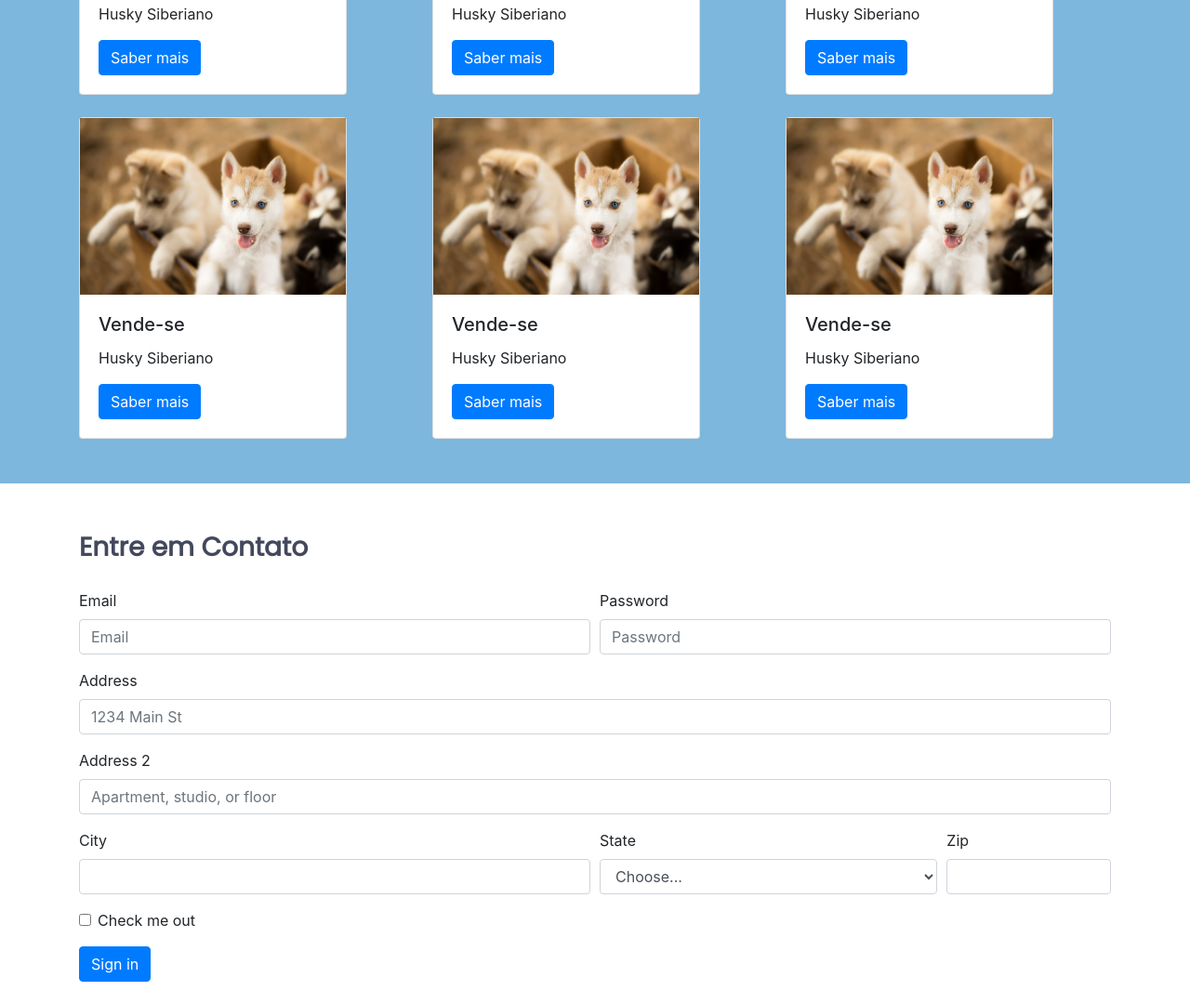
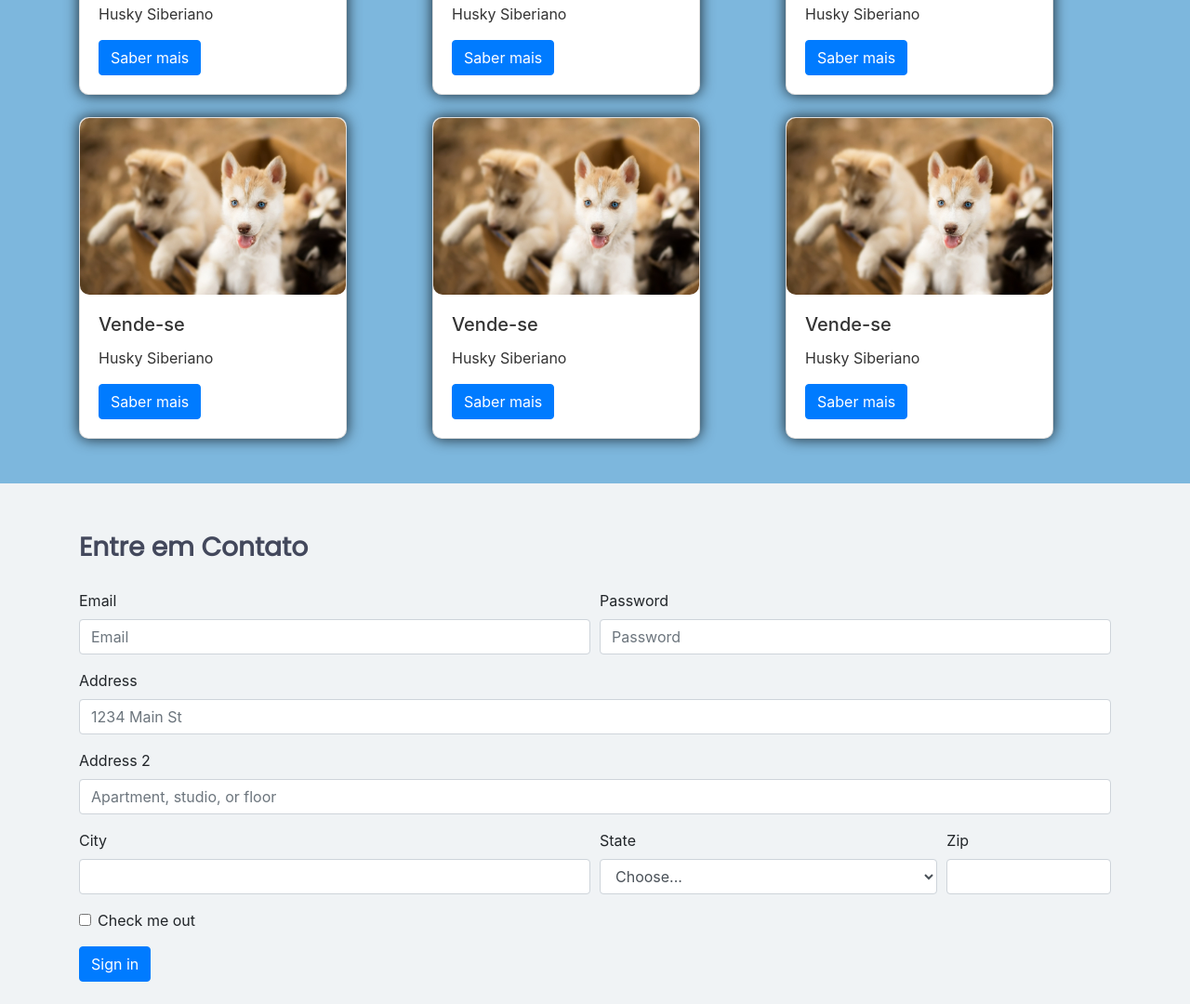
Before and after one commit to eyvitoria/Atv-JS, a plain HTML site: page index.html in a window 1280 px wide. Shown: the part 1678-2758 px from the top of the page at 93% size. Drawn offline with nearby package versions, Linux system fonts and the light colour scheme; some packages are replaced by stand-ins of ours; a script that the page names is missing.

Commit message:
Adicionando style

```diff
--- a/index.html
+++ b/index.html
@@ -27,6 +27,14 @@
         .swiper-pagination-bullet-active {
             background: #666;
         }
+        .card{
+            border-radius: 10px;
+            box-shadow: 0 0 15px;
+            color:rgba(0, 0,0, 0.8);
+        }
+        img{
+            border-radius: 10px;
+        }
     </style>
 </head>
 <body>
@@ -40,12 +48,8 @@
                 <div class="swiper-slide"><img src="./images/cach5.jpg" alt=""></div>
             </div>
         </div>
-
-
-            <div class="swiper-pagination">
-        </div>
-        <ul class="nav justify-content-center" style=" background-color: #7db7dd;">
-            <li class="nav-item">
+        <ul class="nav justify-content-center" style="  background-color: #7db7dd;">
+            <li class="nav-item" >
               <a class="nav-link active" href="#slide">Slide</a>
             </li>
             <li class="nav-item">
@@ -147,7 +151,7 @@
                 <br><br>
             </section>
 
-                <section id="contato">
+                <section id="contato" style="background-color:  #f0f3f5">
                     <div class="container">
                     <br><br><span style="color:  rgb(67, 72, 92); font: 28px Poppins; align-items: center;  text-align: center;"><b>Entre em Contato</b></span><br><br>
 
```
